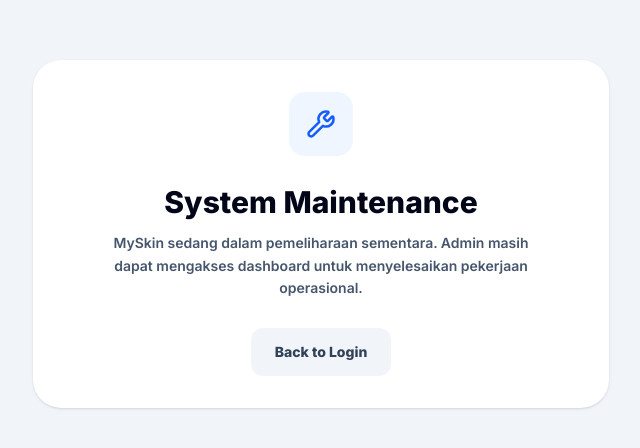
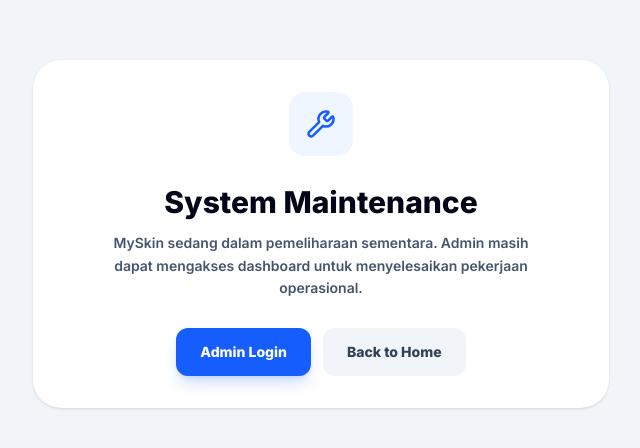
Before and after one commit to irhamputra77/melanoma_FE, a React (Vite) app: page /maintenance in a window 1280 px wide. Shown: the part 166-614 px from the top of the page, without its empty margins (319-959 px from the left). Built offline with nearby package versions, Linux system fonts and the light colour scheme; no server answers.

Commit message:
update vercel bug

```diff
--- a/src/features/auth/services/authService.js
+++ b/src/features/auth/services/authService.js
@@ -4,7 +4,9 @@
 const unwrapAuthResponse = (response) => response.data?.data ?? response.data;
 
 export const login = async (payload) => {
-    const response = await api.post(ENDPOINTS.AUTH.LOGIN, payload);
+    const response = await api.post(ENDPOINTS.AUTH.LOGIN, payload, {
+        skipMaintenanceRedirect: true,
+    });
     return response.data;
 };
 
--- a/src/features/guest/pages/MaintenancePage.jsx
+++ b/src/features/guest/pages/MaintenancePage.jsx
@@ -19,19 +19,26 @@
                     MySkin sedang dalam pemeliharaan sementara. Admin masih dapat mengakses dashboard untuk menyelesaikan pekerjaan operasional.
                 </p>
                 <div className="mt-7 flex flex-col items-center justify-center gap-3 sm:flex-row">
-                    {isAdmin && (
+                    {isAdmin ? (
                         <Link
                             to="/admin/settings"
                             className="inline-flex h-12 items-center justify-center rounded-xl bg-blue-600 px-6 text-sm font-extrabold text-white shadow-lg shadow-blue-600/20"
                         >
                             Open Admin Settings
                         </Link>
+                    ) : (
+                        <Link
+                            to="/auth/login"
+                            className="inline-flex h-12 items-center justify-center rounded-xl bg-blue-600 px-6 text-sm font-extrabold text-white shadow-lg shadow-blue-600/20"
+                        >
+                            Admin Login
+                        </Link>
                     )}
                     <Link
-                        to="/auth/login"
+                        to="/"
                         className="inline-flex h-12 items-center justify-center rounded-xl bg-slate-100 px-6 text-sm font-extrabold text-slate-700"
                     >
-                        Back to Login
+                        Back to Home
                     </Link>
                 </div>
             </section>
--- a/src/services/api.js
+++ b/src/services/api.js
@@ -30,8 +30,9 @@
     (response) => response,
     (error) => {
         const role = sessionStorage.getItem("role");
+        const skipMaintenanceRedirect = Boolean(error?.config?.skipMaintenanceRedirect);
 
-        if (role !== "admin" && isMaintenanceError(error)) {
+        if (!skipMaintenanceRedirect && role !== "admin" && isMaintenanceError(error)) {
             setMaintenanceMode(true);
             window.location.assign("/maintenance");
         }
```
Also changed, not shown: vercel.json (added).
